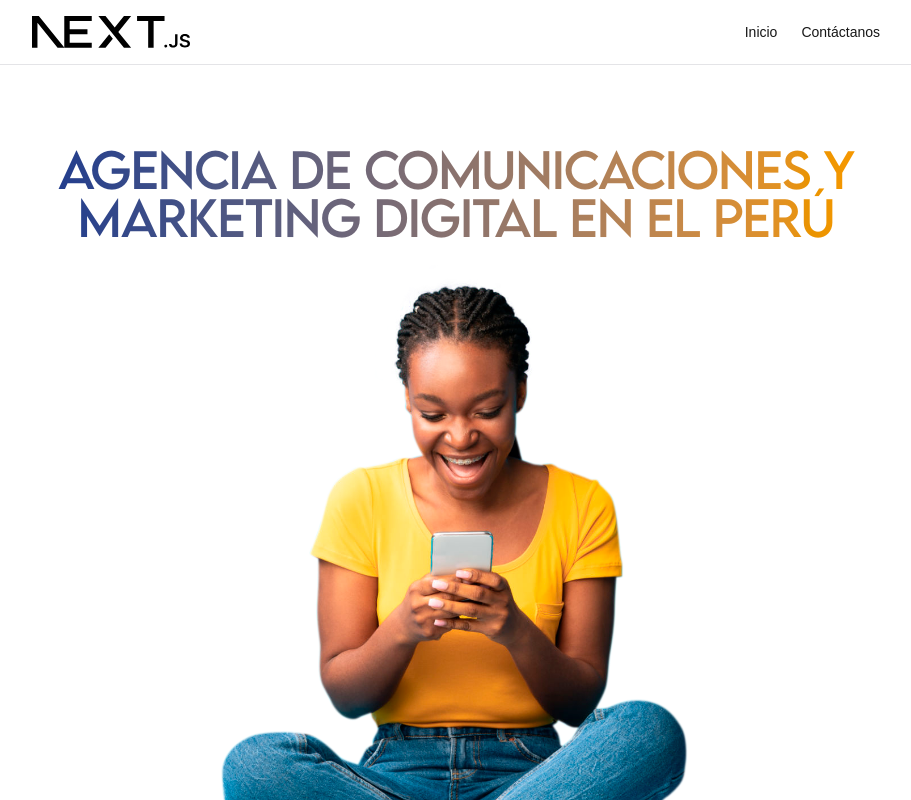
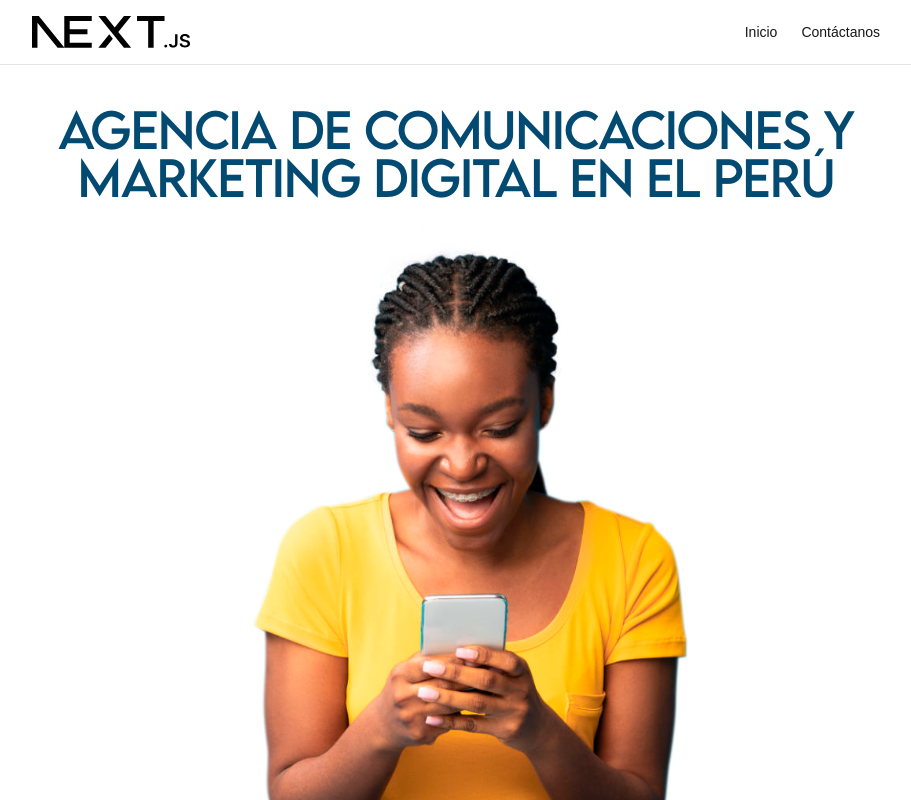
Before and after one commit to bitskoch/ciguena_landing, a Next.js app: page / in a window 1280 px wide. Shown: the top 800 px of the page, without its empty margins (184-1095 px from the left). Built offline with nearby package versions, Linux system fonts and the light colour scheme.

Commit message:
add gsap

```diff
--- a/app/layout.tsx
+++ b/app/layout.tsx
@@ -35,7 +35,7 @@ export default function RootLayout({
       lang="es"
       className={`${geistSans.variable} ${geistMono.variable} ${afterFont.variable} h-full antialiased`}
     >
-      <body className="min-h-full flex flex-col bg-zinc-50 text-zinc-900">
+      <body className="min-h-full flex flex-col bg-zinc-50 text-zinc-900" suppressHydrationWarning>
         <Navbar />
 
         <main className="flex-1 flex flex-col">
--- a/app/page.tsx
+++ b/app/page.tsx
@@ -1,18 +1,21 @@
 // src/app/page.tsx
 import Link from "next/link";
 import Image from "next/image";
+import HeroTitle from "@/components/HeroTitle";
 
 export default function Home() {
   return (
-    <div className="flex-1 flex flex-col items-center justify-center max-w-4xl mx-auto px-6 py-20 text-center">
-      <h1 className="font-after text-4xl sm:text-5xl tracking-tight mb-6 bg-gradient-to-r from-blue-900 to-amber-500 bg-clip-text text-transparent">
+    <div className="flex-1 flex flex-col items-center justify-center max-w-4xl mx-auto px-6 py-10 text-center">
+      <HeroTitle
+        className="font-after text-4xl text-sky-900 sm:text-5xl tracking-tight mb-6"
+      >
         Agencia de Comunicaciones y Marketing Digital en el Perú
-      </h1>
+      </HeroTitle>
       <Image
         src="/images/dog.png"
         alt="male"
-        width={612}
-        height={459}
+        width={1079}
+        height={1285}
         className="rounded-xl mb-8"
         priority
       />
--- /dev/null
+++ b/components/HeroTitle.tsx
@@ -0,0 +1,38 @@
+"use client";
+
+import { useEffect, useRef, ReactNode } from "react";
+import gsap from "gsap";
+
+type HeroTitleProps = {
+  children: ReactNode;
+  className?: string;
+};
+
+export default function HeroTitle({
+  children,
+  className,
+}: HeroTitleProps) {
+  const titleRef = useRef<HTMLHeadingElement>(null);
+
+  useEffect(() => {
+    gsap.fromTo(
+      titleRef.current,
+      {
+        opacity: 0,
+        y: 60,
+      },
+      {
+        opacity: 1,
+        y: 0,
+        duration: 3,
+        ease: "power3.out",
+      }
+    );
+  }, []);
+
+  return (
+    <h1 ref={titleRef} className={className}>
+      {children}
+    </h1>
+  );
+}
--- a/next.config.ts
+++ b/next.config.ts
@@ -3,8 +3,9 @@ import type { NextConfig } from "next";
 const nextConfig: NextConfig = {
   output: 'export',
   images: {
-    unoptimized: true, // Requerido para exportación estática en plan gratuito de Vercel
+    unoptimized: true,
   },
+  allowedDevOrigins: ['10.38.221.211'],
 };
 
 export default nextConfig;
--- a/package.json
+++ b/package.json
@@ -9,6 +9,7 @@
     "lint": "eslint"
   },
   "dependencies": {
+    "gsap": "^3.15.0",
     "lucide-react": "^1.25.0",
     "next": "16.2.10",
     "react": "19.2.4",
```
Also changed, not shown: 1 other file (tests, documents, lock files or other folders).
